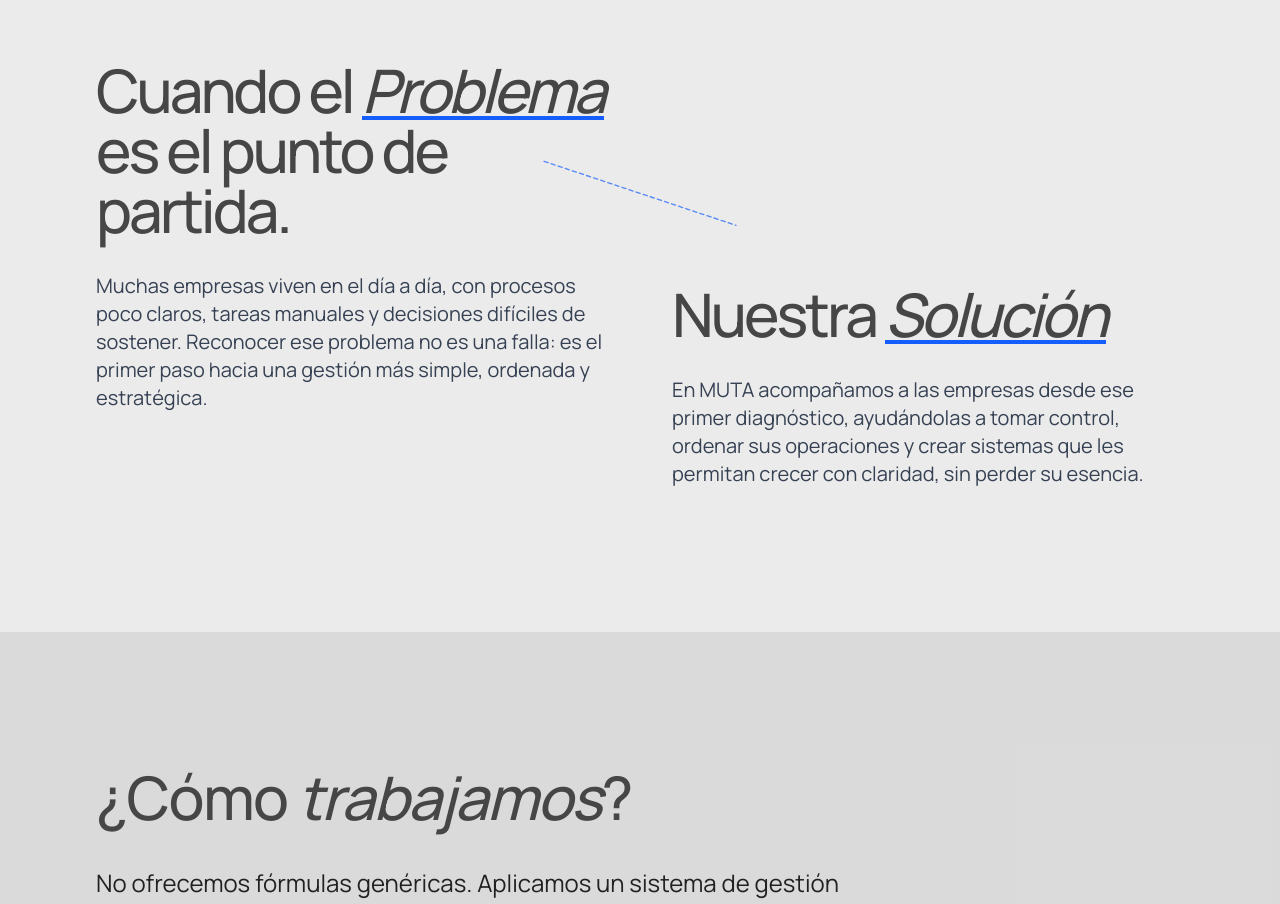
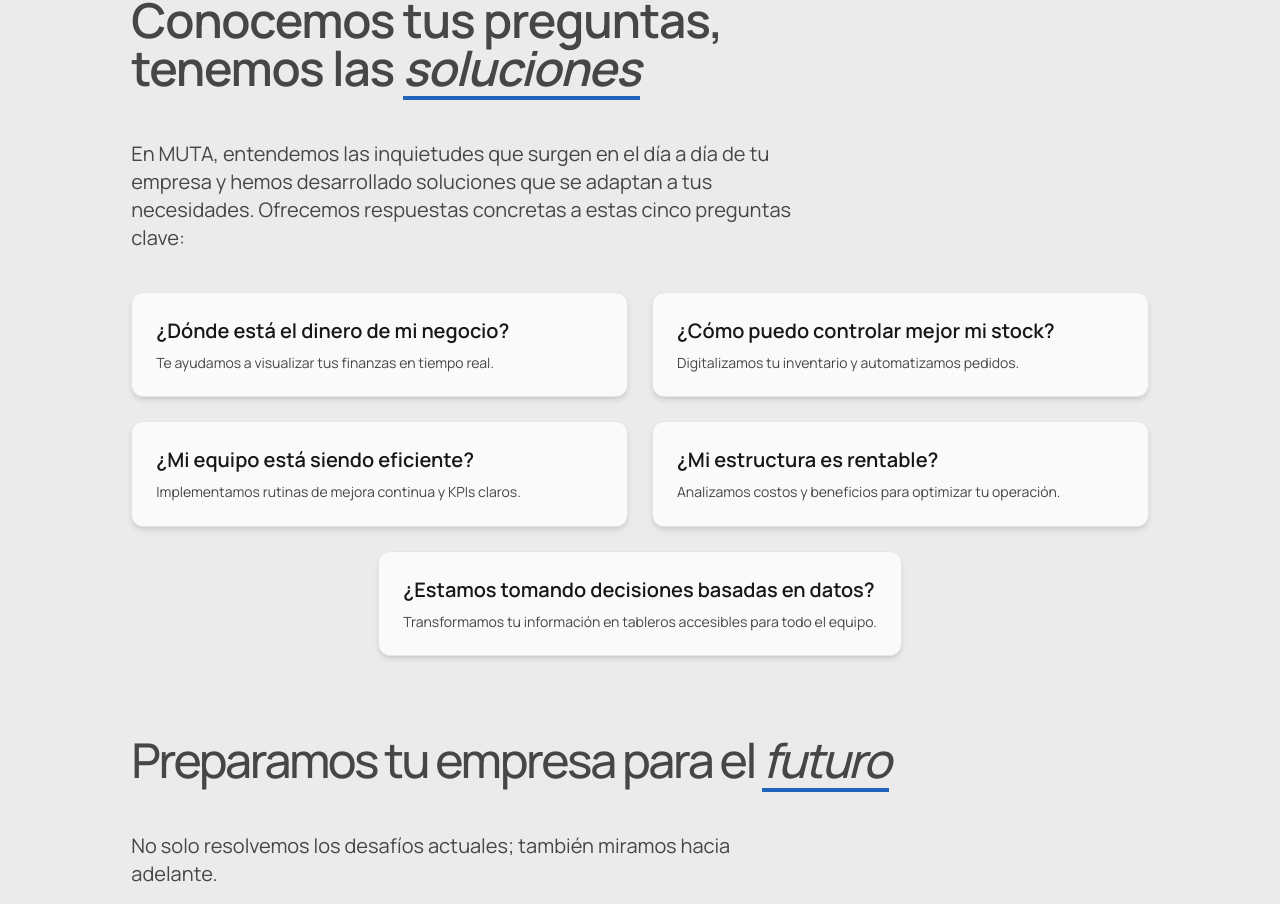
Before and after one commit to BautiCentorbi/bepass.ar, a Next.js app: page / in a window 1280 px wide. Shown: the part 780-1684 px from the top of the page. Built offline with nearby package versions, Linux system fonts and the light colour scheme.

Commit message:
Section Changes

```diff
--- a/app/components/HowWeWork.tsx
+++ b/app/components/HowWeWork.tsx
@@ -1,27 +1,31 @@
-'use client';
+"use client";
 
-import { Briefcase, Workflow, BarChart3, Smile } from 'lucide-react';
+import { Briefcase, Workflow, BarChart3, Smile } from "lucide-react";
 
 const steps = [
   {
     icon: <Briefcase className="w-6 h-6 text-blue-600 shrink-0" />,
-    title: 'Diagnóstico estratégico',
-    description: 'Detectamos cuellos de botella, pérdidas invisibles y puntos críticos en tus operaciones. Todo con foco en datos reales y criterios de impacto.'
+    title: "Diagnóstico estratégico",
+    description:
+      "Detectamos cuellos de botella, pérdidas invisibles y puntos críticos en tus operaciones. Todo con foco en datos reales y criterios de impacto.",
   },
   {
     icon: <Workflow className="w-6 h-6 text-blue-600 shrink-0" />,
-    title: 'Sistema de gestión a medida',
-    description: 'Diseñamos estructuras de trabajo claras y adaptables que mejoran los KPIs de eficiencia, tiempos de respuesta y delegación interna.'
+    title: "Sistema de gestión a medida",
+    description:
+      "Diseñamos estructuras de trabajo claras y adaptables que mejoran los KPIs de eficiencia, tiempos de respuesta y delegación interna.",
   },
   {
     icon: <BarChart3 className="w-6 h-6 text-blue-600 shrink-0" />,
-    title: 'Implementación guiada',
-    description: 'No te dejamos solo. Acompañamos cada paso con claridad, resolviendo obstáculos y asegurando resultados sostenibles.'
+    title: "Implementación guiada",
+    description:
+      "No te dejamos solo. Acompañamos cada paso con claridad, resolviendo obstáculos y asegurando resultados sostenibles.",
   },
   {
     icon: <Smile className="w-6 h-6 text-blue-600 shrink-0" />,
-    title: 'Optimización continua',
-    description: 'Medimos, analizamos y mejoramos de forma iterativa. Si no genera impacto, no lo implementamos.'
+    title: "Optimización continua",
+    description:
+      "Medimos, analizamos y mejoramos de forma iterativa. Si no genera impacto, no lo implementamos.",
   },
 ];
 
@@ -30,10 +34,20 @@ const HowWeWork = () => {
     <section className="relative py-32 px-6 md:px-24 2xl:px-48 bg-black/7 w-full rountet-t-4xl">
       <div className="max-w-6xl mx-auto mb-24">
         <h2 className="text-4xl md:text-6xl font-medium text-title_color tracking-tight leading-tight mb-8">
-          ¿Cómo <span className='italic font-medium'>trabajamos</span>?
+          ¿Cómo{" "}
+          <span className="relative italic font-medium z-10">
+            trabajamos
+            <span className="absolute bottom-0 left-0 w-full h-1 bg-primary z-0" />
+          </span>
+          ?
         </h2>
         <p className="text-lg md:text-2xl text-foreground max-w-3xl">
-          No ofrecemos fórmulas genéricas. Aplicamos un sistema de gestión claro, medible y adaptable que busca resultados concretos: eficiencia, control y crecimiento real.
+          Aplicamos una <span className="font-bold">metodología flexible</span>,
+          orientada a decisiones con criterio, eficiencia y control sostenido.
+          Ayudando a <span className="font-bold">ordenar</span> sus operaciones
+          y crear sistemas que les permitan{" "}
+          <span className="font-bold">crecer con claridad</span>, sin perder su
+          esencia.{" "}
         </p>
       </div>
 
@@ -45,9 +59,7 @@ const HowWeWork = () => {
               <h3 className="text-xl font-semibold text-foreground mb-2">
                 {step.title}
               </h3>
-              <p className="text-foreground text-base">
-                {step.description}
-              </p>
+              <p className="text-foreground text-base">{step.description}</p>
             </div>
           </div>
         ))}
--- a/app/components/ProblemSection.tsx
+++ b/app/components/ProblemSection.tsx
@@ -1,69 +1,134 @@
-import React from "react";
+"use client";
 
-const ProblemSection = () => {
+import { motion } from "motion/react";
+import { CheckCircle, ArrowRightCircle } from "lucide-react";
+
+const preguntasYRespuestas = [
+  {
+    pregunta: "¿Dónde está el dinero de mi negocio?",
+    respuesta: "Te ayudamos a visualizar tus finanzas en tiempo real.",
+  },
+  {
+    pregunta: "¿Cómo puedo controlar mejor mi stock?",
+    respuesta: "Digitalizamos tu inventario y automatizamos pedidos.",
+  },
+  {
+    pregunta: "¿Mi equipo está siendo eficiente?",
+    respuesta: "Implementamos rutinas de mejora continua y KPIs claros.",
+  },
+  {
+    pregunta: "¿Mi estructura es rentable?",
+    respuesta: "Analizamos costos y beneficios para optimizar tu operación.",
+  },
+  {
+    pregunta: "¿Estamos tomando decisiones basadas en datos?",
+    respuesta:
+      "Transformamos tu información en tableros accesibles para todo el equipo.",
+  },
+];
+
+const futuro = [
+  "Análisis de escenarios futuros para anticipar cambios.",
+  "Automatización de procesos que se adaptan a cualquier escenario.",
+  "Escalabilidad en todas nuestras soluciones.",
+  "Adaptación constante a las nuevas tecnologías y tendencias.",
+  "Innovación continua para que tu empresa siempre esté un paso adelante.",
+];
+
+export default function PreguntasSoluciones() {
   return (
-    <section id="problem" className="relative py-12 md:py-36 2xl:py-48 px-6 md:px-24">
-      {/* FLECHA VISUAL RECTA */}
-      <svg
-        viewBox="0 0 600 400"
-        xmlns="http://www.w3.org/2000/svg"
-        className="hidden md:block absolute top-[8rem] left-1/2 -translate-x-1/2 w-80 h-64 text-blue-600 z-10"
+    <section className="px-6 md:px-12 xl:px-20 py-20 max-w-7xl mx-auto">
+      {/* Intro */}
+      <motion.h2
+        initial={{ opacity: 0, y: 30 }}
+        animate={{ opacity: 1, y: 0 }}
+        transition={{ duration: 0.6 }}
+        className="text-4xl md:text-5xl font-semibold tracking-tight leading-tighter text-title_color text-left"
       >
-        {/* Línea recta con ligera inclinación */}
-        <path
-          d="M120,180 L480,300"
-          stroke="currentColor"
-          strokeWidth="2.5"
-          fill="none"
-          markerEnd="url(#straight-arrowhead)"
-          strokeLinecap="round"
-          strokeDasharray="8,6"
-          opacity="0.7"
-        />
-      </svg>
+        Conocemos tus preguntas,
+        <br className="hidden sm:block" /> tenemos las{" "}
+        <span className="relative italic">
+          soluciones{" "}
+          <span className="absolute bottom-0 left-0 w-full h-1 bg-primary z-0" />
+        </span>
+      </motion.h2>
 
-      <div className="max-w-6xl mx-auto grid md:grid-cols-2 gap-16 items-start">
-        {/* PROBLEMA */}
-        <div>
-          <h2 className="text-4xl md:text-6xl font-medium text-title_color tracking-tighter leading-tighter">
-            Cuando el{" "}
-            <span className="relative inline-block">
-              <span className="relative z-10 italic font-bold">
-                <span className='italic font-medium'>Problema</span>
-              </span>
-              <span className="absolute bottom-0 left-0 w-full h-1 bg-blue-600 z-0"></span>
-            </span>{" "}
-            es el punto de partida.
-          </h2>
-          <p className="mt-8 text-lg md:text-xl text-gray-700 max-w-xl">
-            Muchas empresas viven en el día a día, con procesos poco claros,
-            tareas manuales y decisiones difíciles de sostener. Reconocer ese
-            problema no es una falla: es el primer paso hacia una gestión más
-            simple, ordenada y estratégica.
-          </p>
-        </div>
+      <motion.p
+        initial={{ opacity: 0, y: 20 }}
+        animate={{ opacity: 1, y: 0 }}
+        transition={{ delay: 0.2, duration: 0.6 }}
+        className="text-lg md:text-xl mt-6 md:mt-12 text-muted-foreground max-w-2xl"
+      >
+        En MUTA, entendemos las inquietudes que surgen en el día a día de tu
+        empresa y hemos desarrollado soluciones que se adaptan a tus
+        necesidades. Ofrecemos respuestas concretas a estas cinco preguntas
+        clave:
+      </motion.p>
 
-        {/* SOLUCIÓN */}
-        <div className="mt-56 text-title_color">
-          <h2 className="text-4xl md:text-6xl font-medium tracking-tighter leading-tighter">
-            Nuestra{" "}
-            <span className="relative inline-block">
-              <span className="relative z-10 italic font-bold">
-                <span className='italic font-medium'>Solución</span>
-              </span>
-              <span className="absolute bottom-0 left-0 w-full h-1 bg-blue-600 z-0"></span>
-            </span>
-          </h2>
-          <p className="text-lg md:text-xl text-gray-700 max-w-xl mt-8">
-            En MUTA acompañamos a las empresas desde ese primer diagnóstico,
-            ayudándolas a tomar control, ordenar sus operaciones y crear
-            sistemas que les permitan crecer con claridad, sin perder su
-            esencia.
-          </p>
-        </div>
+      {/* Preguntas */}
+      <div className="grid md:grid-cols-2 gap-6 mt-10">
+        {preguntasYRespuestas.map((item, idx) => (
+          <motion.div
+            key={idx}
+            initial={{ opacity: 0, y: 20 }}
+            whileInView={{ opacity: 1, y: 0 }}
+            transition={{ duration: 0.4, delay: idx * 0.1 }}
+            viewport={{ once: true }}
+            className={`p-6 rounded-xl border border-neutral-200 bg-neutral-50 shadow-md ${
+              idx === preguntasYRespuestas.length - 1
+                ? "md:col-span-2 md:mx-auto md:max-w-xl"
+                : ""
+            }`}
+          >
+            <h3 className="font-semibold text-lg md:text-xl text-neutral-900 mb-2">
+              {item.pregunta}
+            </h3>
+            <p className="text-sm md:text-md text-muted-foreground leading-snug">
+              {item.respuesta}
+            </p>
+          </motion.div>
+        ))}
       </div>
+
+      {/* Futuro */}
+      <motion.h3
+        initial={{ opacity: 0, y: 30 }}
+        animate={{ opacity: 1, y: 0 }}
+        transition={{ delay: 0.6, duration: 0.6 }}
+        className="text-4xl md:text-5xl font-medium mt-20 mb-4 text-title_color tracking-tighter leading-tighter"
+      >
+        Preparamos tu empresa para el{" "}
+        <span className="relative italic">
+          futuro{" "}
+          <span className="absolute bottom-0 left-0 w-full h-1 bg-primary z-0" />
+        </span>
+      </motion.h3>
+
+      <motion.p
+        initial={{ opacity: 0, y: 20 }}
+        animate={{ opacity: 1, y: 0 }}
+        transition={{ delay: 0.8, duration: 0.6 }}
+        className="text-lg md:text-xl mt-6 md:mt-12 text-muted-foreground max-w-2xl"
+      >
+        No solo resolvemos los desafíos actuales; también miramos hacia
+        adelante.
+      </motion.p>
+
+      <ul className="grid md:grid-cols-2 gap-4 mt-10">
+        {futuro.map((item, idx) => (
+          <motion.li
+            key={idx}
+            initial={{ opacity: 0, x: -10 }}
+            whileInView={{ opacity: 1, x: 0 }}
+            transition={{ duration: 0.4, delay: idx * 0.1 }}
+            viewport={{ once: true }}
+            className="flex items-start gap-3 text-sm text-neutral-900"
+          >
+            <ArrowRightCircle className="text-primary mt-1 w-5 h-5 shrink-0" />
+            {item}
+          </motion.li>
+        ))}
+      </ul>
     </section>
   );
-};
-
-export default ProblemSection;
+}
```
